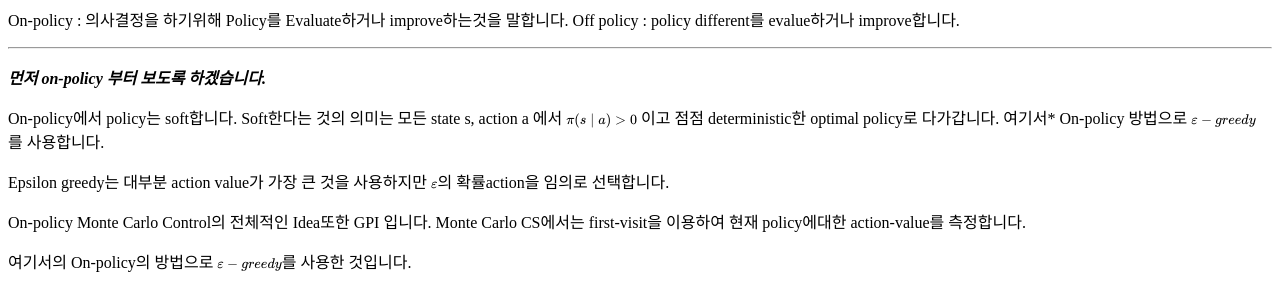
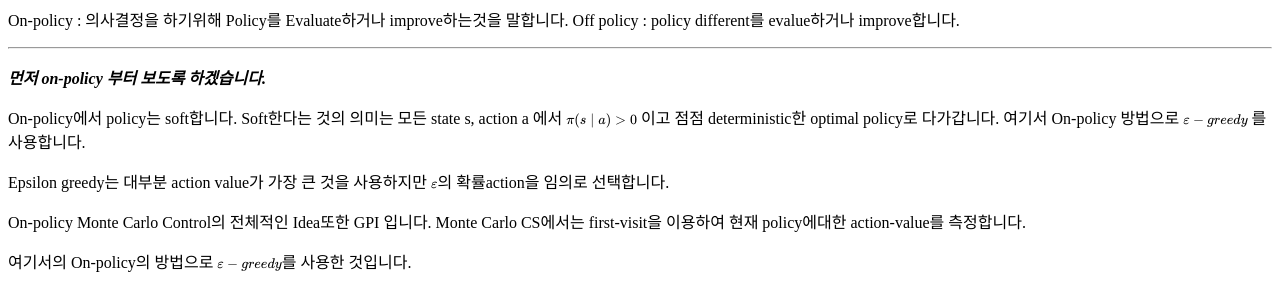
Before and after one commit to wonseokjung/wonseokjung.github.io, a Jekyll site: the page built from _posts/2018-02-16-RL-MC3.md, in a window 1280 px wide and 900 px high, scrolled down 555 px. Shown: the part 150-442 px from the top of the window. Built offline with Jekyll 4.4.1, drawn with Linux system fonts in a browser that asks for light colours; formulas are drawn with MathJax 3.

Commit message:
Update 2018-02-16-RL-MC3.md

```diff
--- a/_posts/2018-02-16-RL-MC3.md
+++ b/_posts/2018-02-16-RL-MC3.md
@@ -28,7 +28,7 @@ _ _ _
 
 On-policy에서 policy는 soft합니다. Soft한다는 것의 의미는 모든 state s, action a 에서
 $$\pi(s\mid a) > 0$$ 이고 점점 deterministic한 optimal policy로 다가갑니다.
-여기서* On-policy 방법으로 $$\varepsilon-greedy$$ 를 사용합니다.
+여기서 On-policy 방법으로 $$\varepsilon-greedy$$ 를 사용합니다.
 
 Epsilon greedy는 대부분 action value가 가장 큰 것을 사용하지만 $$\varepsilon$$의 확률action을 임의로 선택합니다.
 
```
